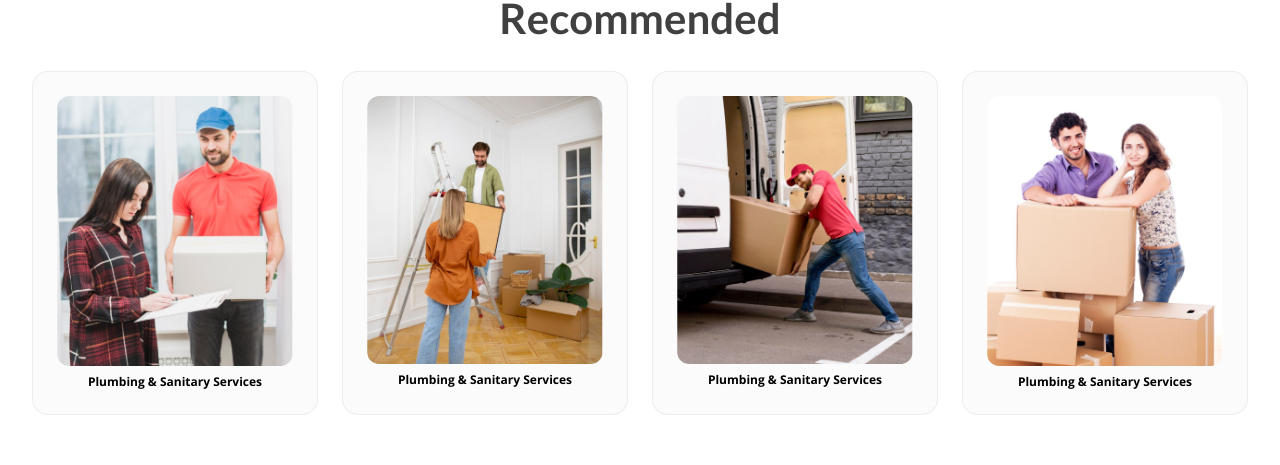
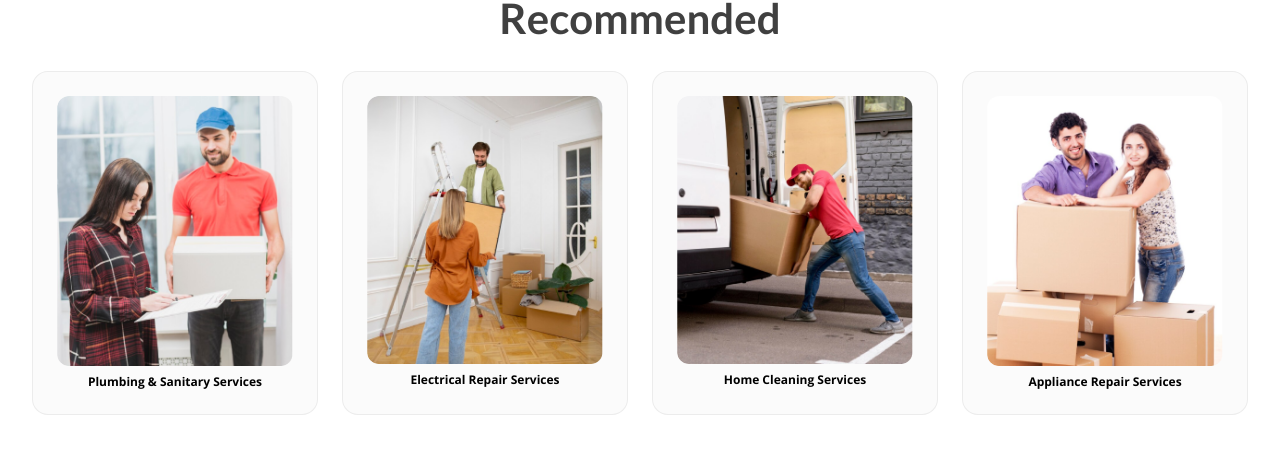
Before and after one commit to Biplob17h/AdhunikBD_NEXT, a Next.js app: page / in a window 1280 px wide. Shown: the part 1921-2386 px from the top of the page. Built offline with nearby package versions, Linux system fonts and the light colour scheme.

Commit message:
refactor RecommendedSection to dynamically render services from data; add recommended services data file

```diff
--- a/src/components/screens/home/recommended.jsx
+++ b/src/components/screens/home/recommended.jsx
@@ -1,3 +1,4 @@
+import { recommendedServices } from "@/data/recommended.data";
 import Link from "next/link";
 
 const RecommendedSection = () => {
@@ -10,68 +11,24 @@ const RecommendedSection = () => {
           </h2>
         </div>
 
-        {/* for your home slider */}
+        {/* Dynamically render services */}
         <div className="mt-8 grid grid-cols-1 gap-6 md:grid-cols-2 lg:grid-cols-4">
+          {recommendedServices.map((service) => (
             <Link
-            href="/categories/id"
+              key={service.id}
+              href={`/categories/${service.id}`}
               className="cursor-pointer space-y-2 rounded-2xl border border-black/[0.06] bg-[#fbfbfb] p-6 text-center"
             >
               <div>
                 <img
-                src="/images/recommended/service1.png"
+                  src={service.image}
                   className="h-full w-full rounded-xl object-cover"
-                alt="service"
+                  alt={service.name}
                 />
               </div>
-            <p className="text-xs font-bold text-black">
-              Plumbing & Sanitary Services
-            </p>
+              <p className="text-xs font-bold text-black">{service.name}</p>
             </Link>
-          <Link
-            href="/categories/id"
-            className="cursor-pointer space-y-2 rounded-2xl border border-black/[0.06] bg-[#fbfbfb] p-6 text-center"
-          >
-            <div>
-              <img
-                src="/images/recommended/service2.png"
-                className="h-full w-full rounded-xl object-cover"
-                alt="service"
-              />
-            </div>
-            <p className="text-xs font-bold text-black">
-              Plumbing & Sanitary Services
-            </p>
-          </Link>{" "}
-          <Link
-            href="/categories/id"
-            className="cursor-pointer space-y-2 rounded-2xl border border-black/[0.06] bg-[#fbfbfb] p-6 text-center"
-          >
-            <div>
-              <img
-                src="/images/recommended/service3.png"
-                className="h-full w-full rounded-xl object-cover"
-                alt="service"
-              />
-            </div>
-            <p className="text-xs font-bold text-black">
-              Plumbing & Sanitary Services
-            </p>
-          </Link>{" "}
-          <Link
-            href="/categories/id"
-            className="cursor-pointer space-y-2 rounded-2xl border border-black/[0.06] bg-[#fbfbfb] p-6 text-center"
-          >
-            <div>
-              <img
-                src="/images/recommended/service4.png"
-                className="h-full w-full rounded-xl object-cover"
-                alt="service"
-              />
-            </div>
-            <p className="text-xs font-bold text-black">
-              Plumbing & Sanitary Services
-            </p>
-          </Link>
+          ))}
         </div>
       </div>
     </section>
--- /dev/null
+++ b/src/data/recommended.data.js
@@ -0,0 +1,22 @@
+export const recommendedServices = [
+  {
+    id: "plumbing",
+    name: "Plumbing & Sanitary Services",
+    image: "/images/recommended/service1.png",
+  },
+  {
+    id: "electrical-repair",
+    name: "Electrical Repair Services",
+    image: "/images/recommended/service2.png",
+  },
+  {
+    id: "home-cleaning",
+    name: "Home Cleaning Services",
+    image: "/images/recommended/service3.png",
+  },
+  {
+    id: "appliance-repair",
+    name: "Appliance Repair Services",
+    image: "/images/recommended/service4.png",
+  },
+];
```
Lines whose indentation alone changed are shown as unchanged.
